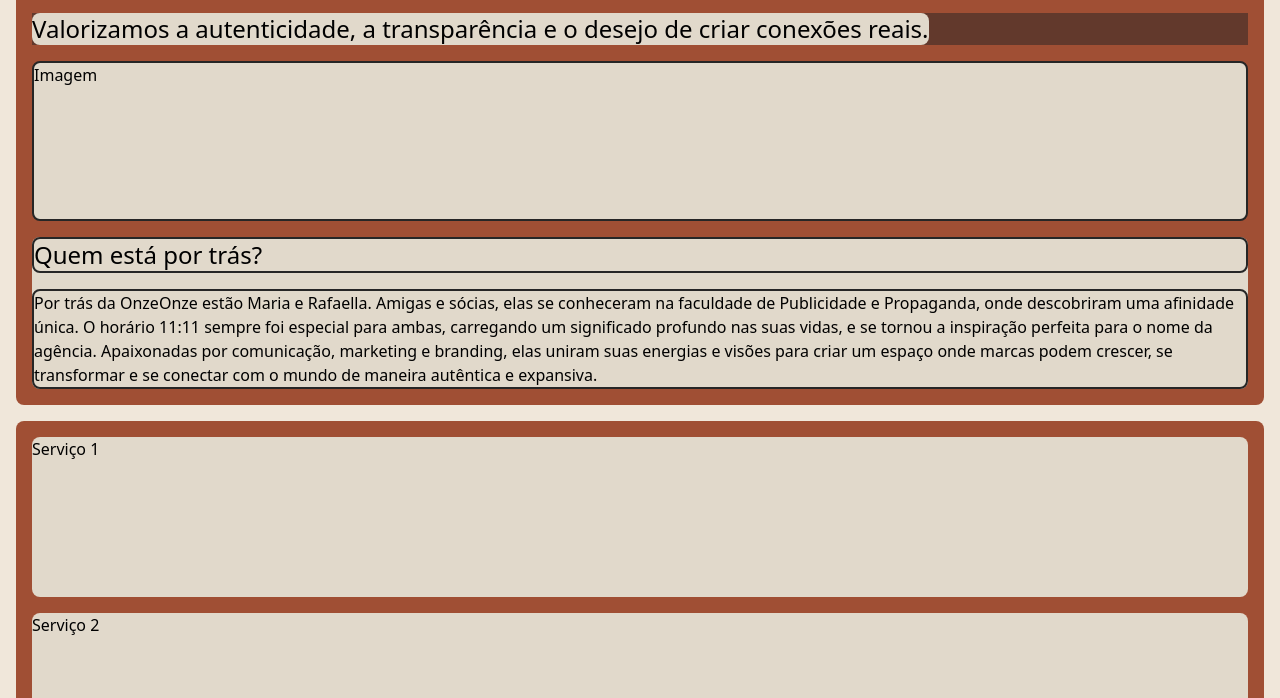
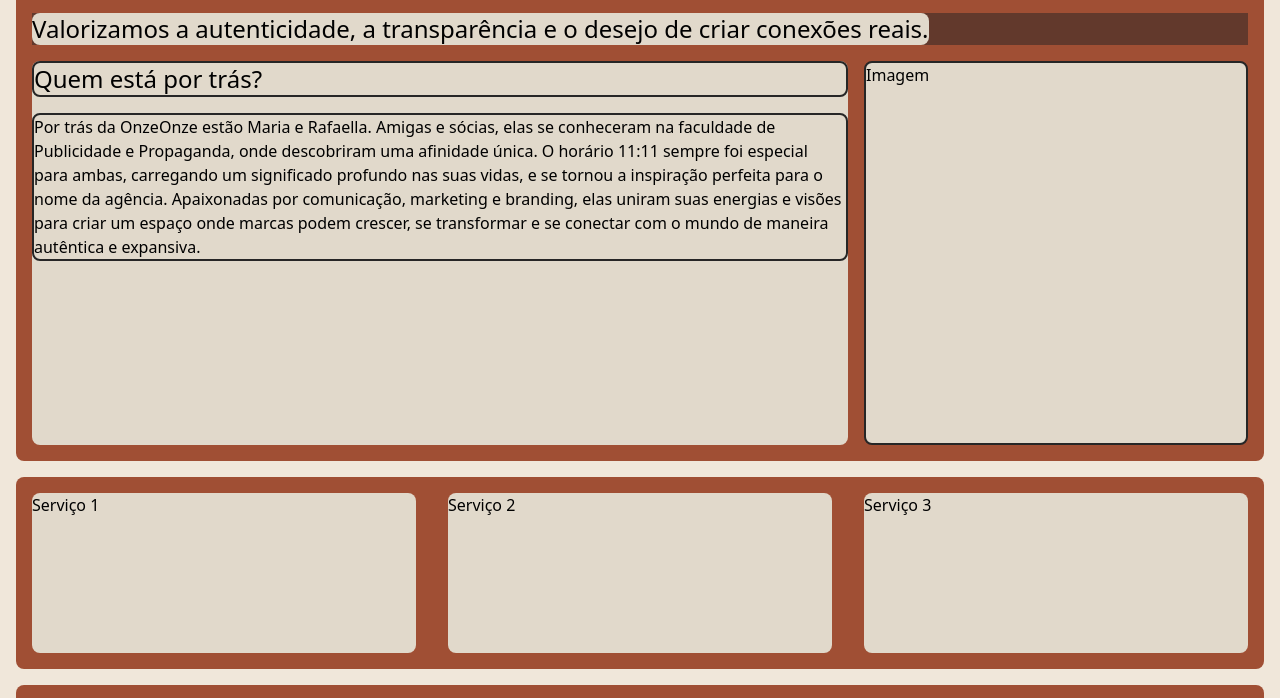
Before and after one commit to PedroHammes/onzeonze, a plain HTML site: page index.html in a window 1280 px wide. Shown: the part 947-1645 px from the top of the page. Drawn offline with nearby package versions, Linux system fonts and the light colour scheme.

Commit message:
layout da seção de serviços

```diff
--- a/index.html
+++ b/index.html
@@ -42,7 +42,10 @@
                 sm:flex-row
                 sm:items-center">
         <div class="h-60 rounded-lg bg-onze-100
-                    sm:w-96"
+                    sm:min-w-52
+                    md:min-w-64
+                    lg:min-w-80
+                    xl:min-w-96"
         >Logo</div>
         <div class="rounded-lg">
             <h1 class="h-32 text-2xl text-right text-onze-100">Criamos identidades que atraem, transformam e conectam.</h1>
@@ -71,7 +74,11 @@
                     sm:flex-row"
         >
             <div class="h-40 border-2 border-neutral-800 rounded-lg bg-onze-100
-                        sm:h-96"
+                        sm:h-96
+                        sm:min-w-52
+                        md:min-w-64
+                        lg:min-w-80
+                        xl:min-w-96"
             >Imagem</div>
             <div class="rounded-lg bg-onze-100 flex flex-col gap-4">
                 <h1 class="border-2 border-neutral-800 rounded-lg text-2xl">Propósito OnzeOnze</h1>
@@ -95,8 +102,13 @@
         </div>
 
         <!-- Quem somos -->
-        <div class="flex flex-col gap-4">
-            <div class="h-40 border-2 border-neutral-800 rounded-lg bg-onze-100">Imagem</div>
+        <div class="flex flex-col gap-4 sm:flex-row-reverse">
+            <div class="h-40 border-2 border-neutral-800 rounded-lg bg-onze-100
+                        sm:h-96
+                        sm:min-w-52
+                        md:min-w-64
+                        lg:min-w-80
+                        xl:min-w-96">Imagem</div>
             <div class="rounded-lg bg-onze-100 flex flex-col gap-4">
                 <h1 class="border-2 border-neutral-800 rounded-lg text-2xl">Quem está por trás?</h1>
                 <p class="border-2 border-neutral-800 rounded-lg">
@@ -114,14 +126,34 @@
 
 
     <!-- Serviços -->
-    <section class="rounded-lg p-4 bg-onze-700 flex flex-col flex-wrap gap-4">
-        <div class="h-40 rounded-lg bg-onze-100">
+    <section class="rounded-lg p-4 bg-onze-700 flex flex-col flex-wrap gap-4
+                    sm:flex-row
+                    sm:justify-between">
+        <div class="h-40 rounded-lg bg-onze-100
+                    sm:grow
+                    sm:min-w-44
+                    md:min-w-56
+                    lg:min-w-72
+                    xl:min-w-80
+                    xl:max-w-96">
             <p>Serviço 1</p>
         </div>
-        <div class="h-40 rounded-lg bg-onze-100">
+        <div class="h-40 rounded-lg bg-onze-100
+                    sm:grow
+                    sm:min-w-44
+                    md:min-w-56
+                    lg:min-w-72
+                    xl:min-w-80
+                    xl:max-w-96">
             <p>Serviço 2</p>
         </div>
-        <div class="h-40 rounded-lg bg-onze-100">
+        <div class="h-40 rounded-lg bg-onze-100
+                    sm:grow
+                    sm:min-w-44
+                    md:min-w-56
+                    lg:min-w-72
+                    xl:min-w-80
+                    xl:max-w-96">
             <p>Serviço 3</p>
         </div>
     </section>
```
